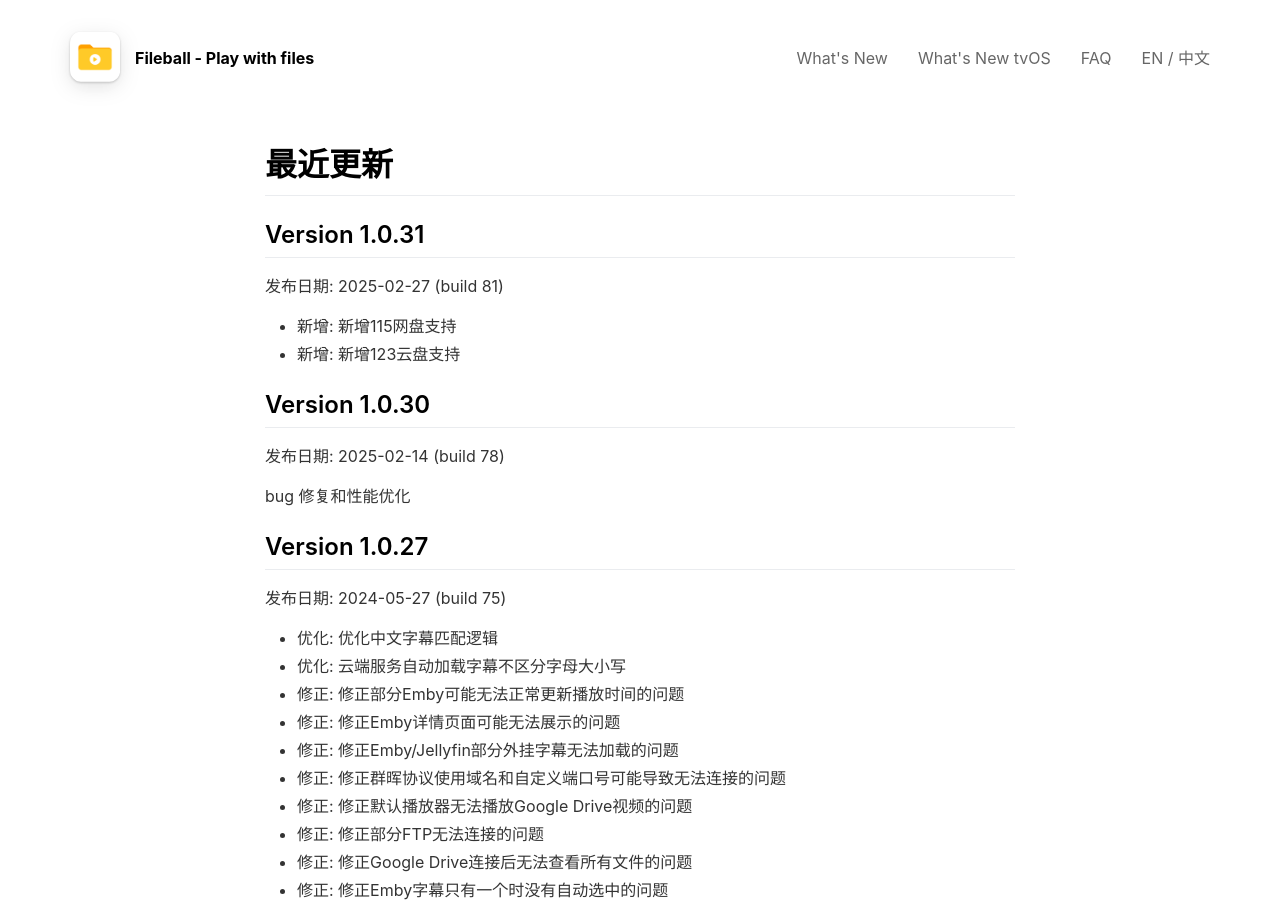
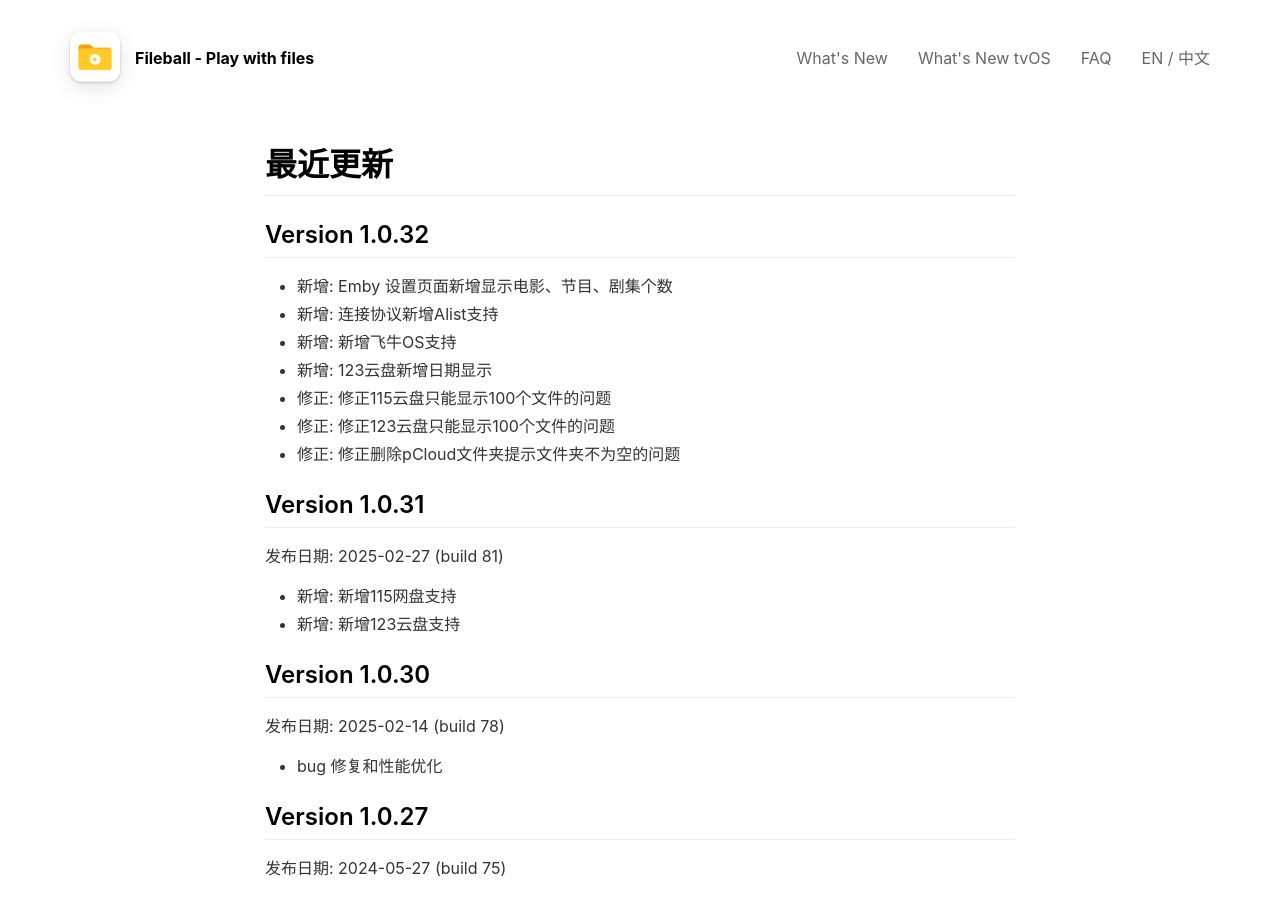
Before and after one commit to alexiscn/fileball.app, a Jekyll site: the page built from _pages/cn/changelog_tv.md, in a window 1280 px wide and 900 px high. Built offline with Jekyll 4.4.1, drawn with Linux system fonts in a browser that asks for light colours; nearby versions of some CDN libraries.

Commit message:
update changelog

```diff
--- a/_pages/cn/changelog_tv.md
+++ b/_pages/cn/changelog_tv.md
@@ -7,6 +7,16 @@ locale: cn
 ---
 
 # 最近更新
+
+## **Version 1.0.32**
+
+- 新增: Emby 设置页面新增显示电影、节目、剧集个数
+- 新增: 连接协议新增Alist支持
+- 新增: 新增飞牛OS支持
+- 新增: 123云盘新增日期显示
+- 修正: 修正115云盘只能显示100个文件的问题
+- 修正: 修正123云盘只能显示100个文件的问题
+- 修正: 修正删除pCloud文件夹提示文件夹不为空的问题
 
 ## **Version 1.0.31**
 
@@ -19,7 +29,7 @@ locale: cn
 
 发布日期: 2025-02-14 (build 78)
 
-bug 修复和性能优化
+- bug 修复和性能优化
 
 
 ## **Version 1.0.27**
```
Also changed, not shown: _pages/changlog_tv.md (+10 -0 lines), _pages/tw/changelog.md (+5 -5 lines), _pages/tw/changelog_tv.md (+11 -1 lines).
